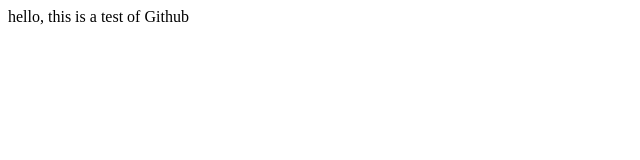
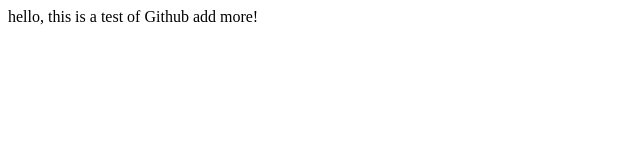
Before and after one commit to AzureBing0125/test.demo, a plain HTML site: page WebContent/index.html in a window 1280 px wide. Shown: the full height of the page, 0-640 px from the left. Drawn offline with Linux system fonts and the light colour scheme.

Commit message:
some changes
11

```diff
--- a/WebContent/index.html
+++ b/WebContent/index.html
@@ -6,5 +6,6 @@
 </head>
 <body>
 	hello, this is a test of Github
+	add more!
 </body>
 </html>
```
